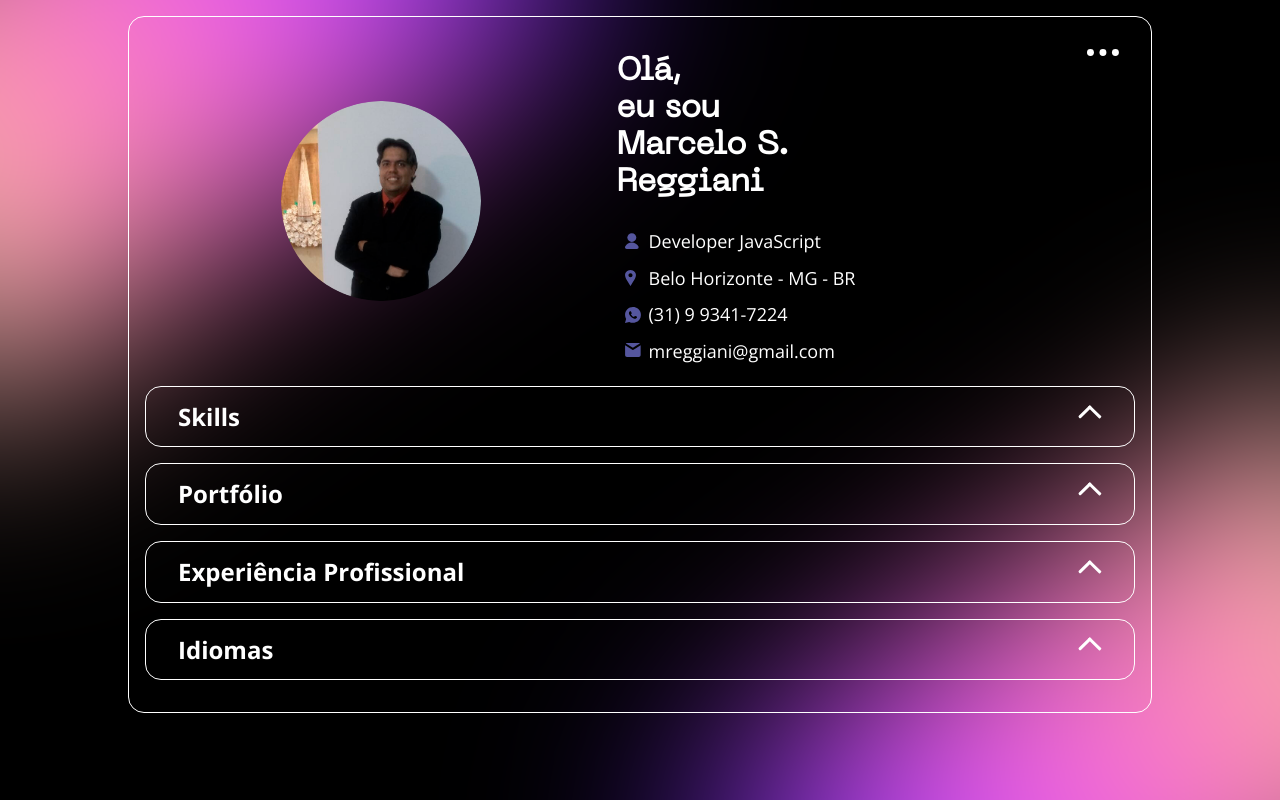
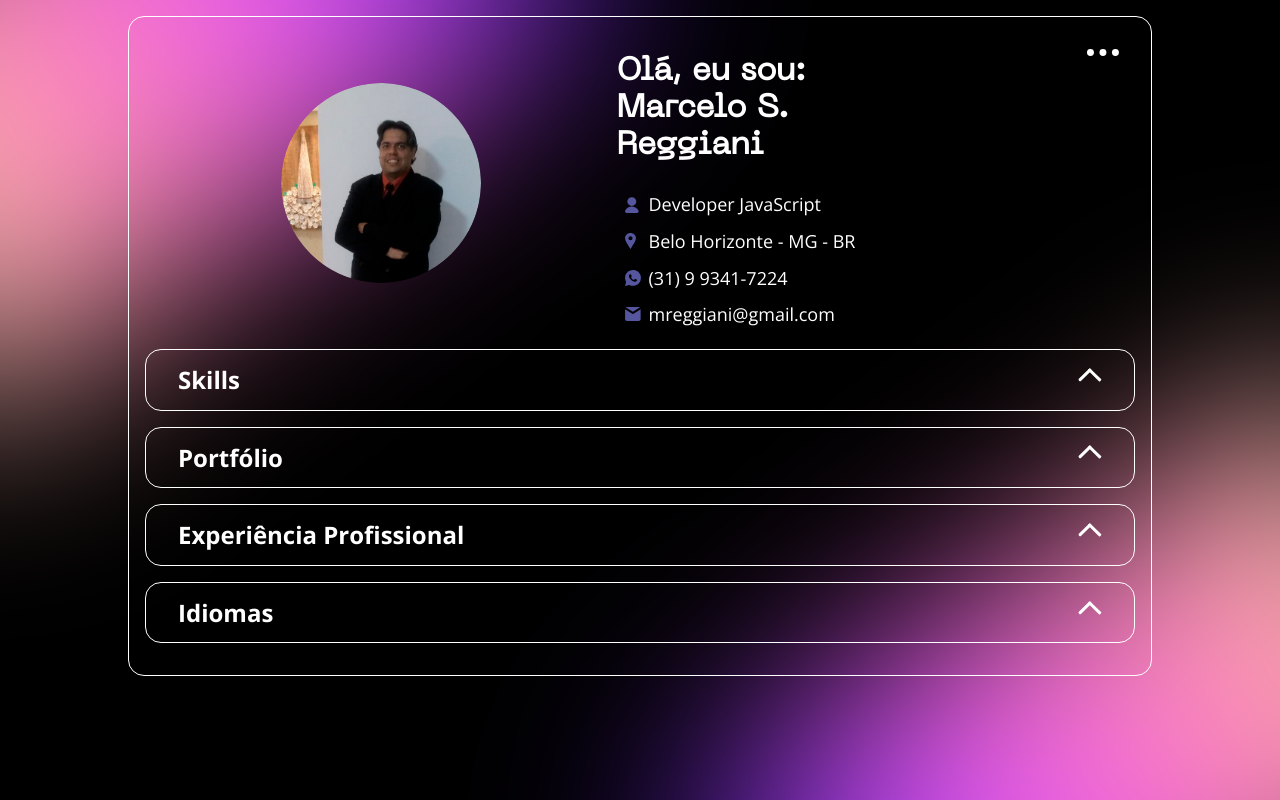
Before and after one commit to marceloreggiani/PORTIFOLIO, a plain HTML site: page index.html in a window 1280 px wide. Drawn offline with nearby package versions, Linux system fonts and the light colour scheme.

Commit message:
Erro digitação

```diff
--- a/index.html
+++ b/index.html
@@ -33,8 +33,8 @@
 
             <img src="/assets/img/Marcelo.png" alt="Foto de Marcelo S. Reggiani" class="photo">
 
-            <h1 class="title">Olá, <br>
-                eu sou Marcelo S. Reggiani</h1>
+            <h1 class="title">Olá, eu sou: <br>
+                Marcelo S. Reggiani</h1>
 
             <div class="information">
                 <p class="job">Developer JavaScript</p>
```
